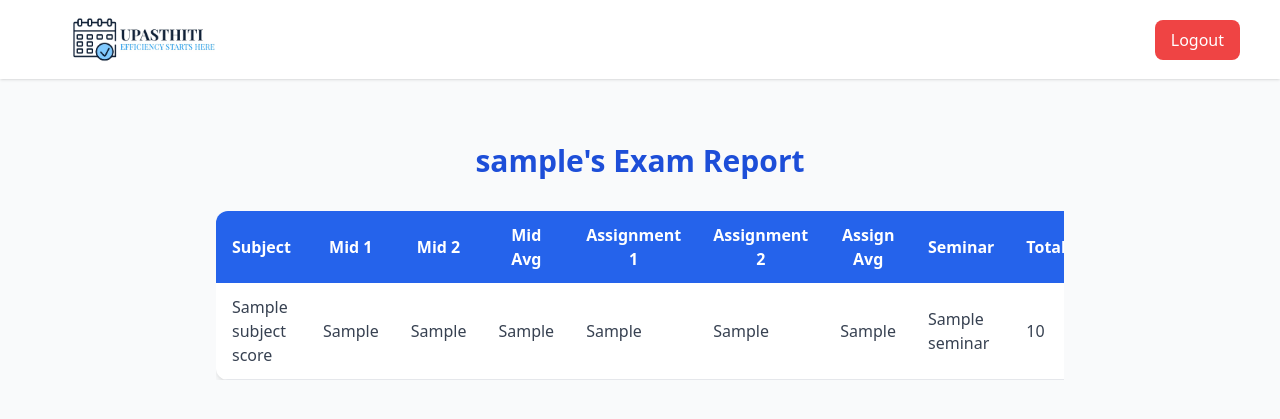
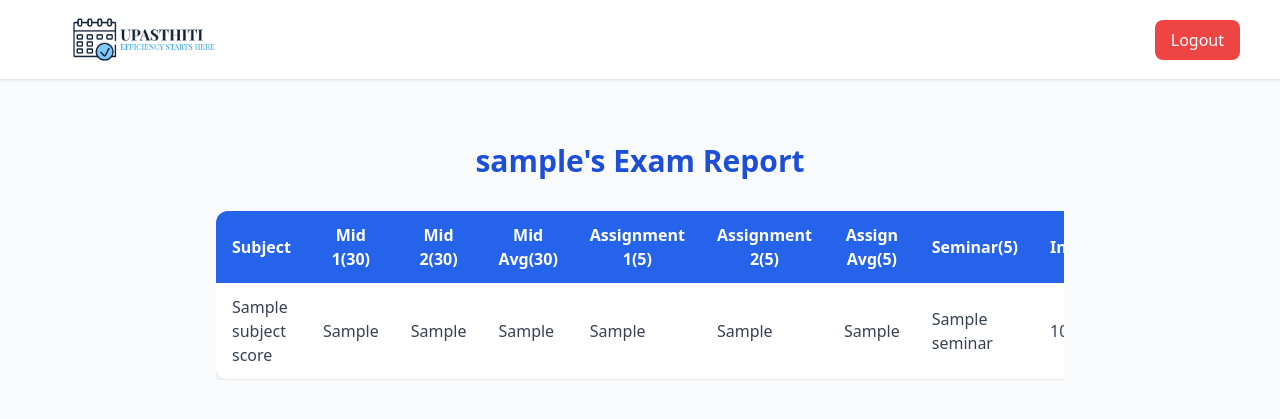
Before and after one commit to ParinitaMalisetty/RTSR, a Flask app: template RTSR-UPASTITHI/templates/exam_report.html in a window 1280 px wide. Shown: the top 419 px of the page. Run offline with Flask 3, Linux system fonts and the light colour scheme; the template is opened without the code that fills it: most values are stand-ins (such as "Sample title", 1, 10 or a date in 2020); some libraries are stand-ins or nearby versions.

Commit message:
Update exam_report.html totals added

```diff
--- a/RTSR-UPASTITHI/templates/exam_report.html
+++ b/RTSR-UPASTITHI/templates/exam_report.html
@@ -10,14 +10,14 @@ content %}
       <thead class="bg-blue-600 text-white">
         <tr>
           <th class="py-3 px-4 text-center">Subject</th>
-          <th class="py-3 px-4 text-center">Mid 1</th>
-          <th class="py-3 px-4 text-center">Mid 2</th>
-          <th class="py-3 px-4 text-center">Mid Avg</th>
-          <th class="py-3 px-4 text-center">Assignment 1</th>
-          <th class="py-3 px-4 text-center">Assignment 2</th>
-          <th class="py-3 px-4 text-center">Assign Avg</th>
-          <th class="py-3 px-4 text-center">Seminar</th>
-          <th class="py-3 px-4 text-center">Total</th>
+          <th class="py-3 px-4 text-center">Mid 1(30)</th>
+          <th class="py-3 px-4 text-center">Mid 2(30)</th>
+          <th class="py-3 px-4 text-center">Mid Avg(30)</th>
+          <th class="py-3 px-4 text-center">Assignment 1(5)</th>
+          <th class="py-3 px-4 text-center">Assignment 2(5)</th>
+          <th class="py-3 px-4 text-center">Assign Avg(5)</th>
+          <th class="py-3 px-4 text-center">Seminar(5)</th>
+          <th class="py-3 px-4 text-center">Internal</th>
           <th class="py-3 px-4 text-center">End Sem</th>
         </tr>
       </thead>
```
